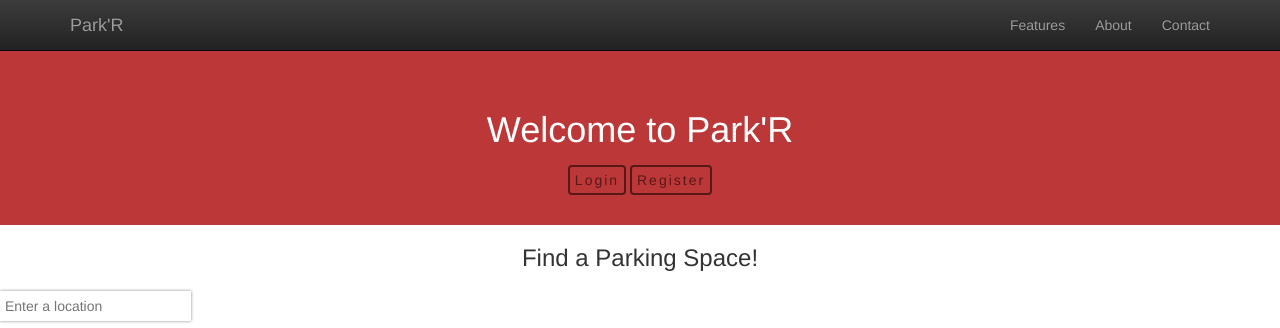
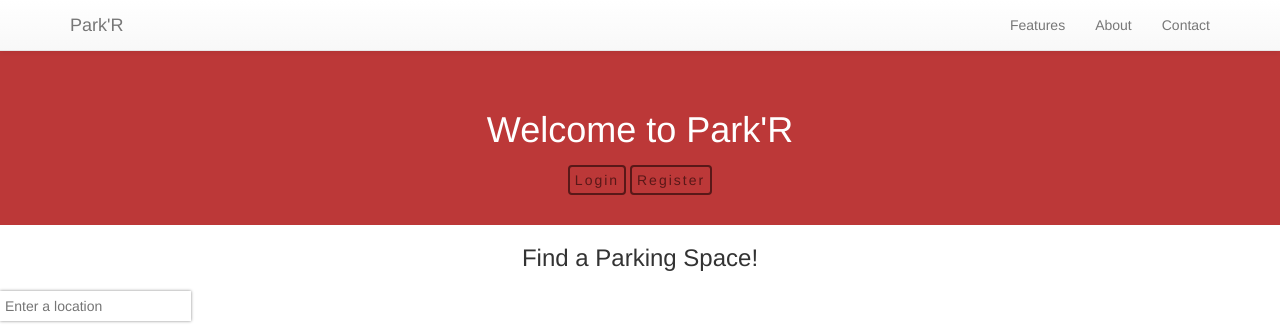
Before and after one commit to phoebeargon/ParkR, a Django app: page / in a window 1280 px wide. Shown: the top 328 px of the page. Run offline with Django 3.2, Linux system fonts and the light colour scheme; data comes from the database, SQL or seed files in the repository; both versions use the stored data as it was after the commit; some libraries are stand-ins or nearby versions.

Commit message:
Editing navbar

```diff
--- a/ParkR/views.py
+++ b/ParkR/views.py
@@ -9,7 +9,6 @@
     noteList = []
     allObjects = ParkingSpace.objects.all()
     for result in allObjects.values():
-        idVal = id(result)
         lat = result.get("lat")
         lng = result.get("lng")
         note = result.get("note")
--- a/templates/base.html
+++ b/templates/base.html
@@ -15,7 +15,7 @@
         <script src="{% static 'js/vendor/modernizr-2.8.3-respond-1.4.2.min.js' %}"></script>
     </head>
     <body>
-        <nav class="navbar navbar-inverse navbar-fixed-top" role="navigation">
+        <nav class="navbar navbar-default navbar-fixed-top" role="navigation">
           <div class="container">
             <div class="navbar-header">
               <button type="button" class="navbar-toggle collapsed" data-toggle="collapse" data-target="#navbar" aria-expanded="false" aria-controls="navbar">
```
Also changed, not shown: db.sqlite3.
